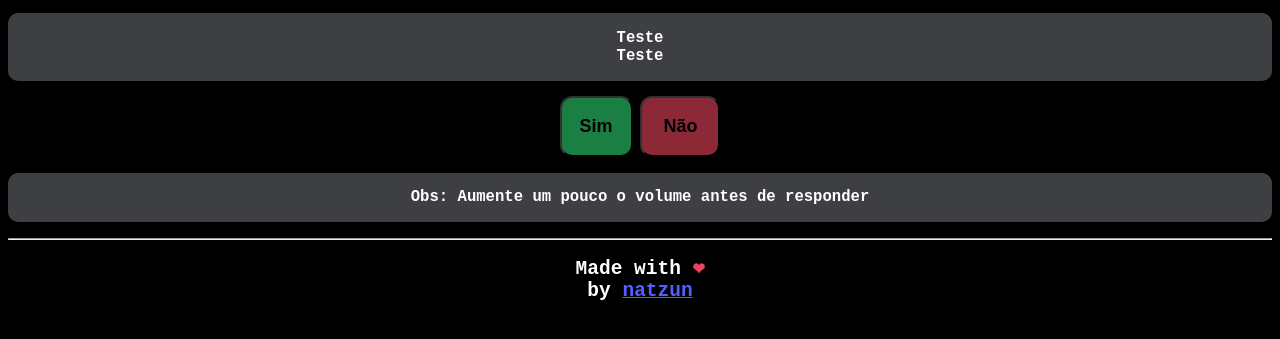
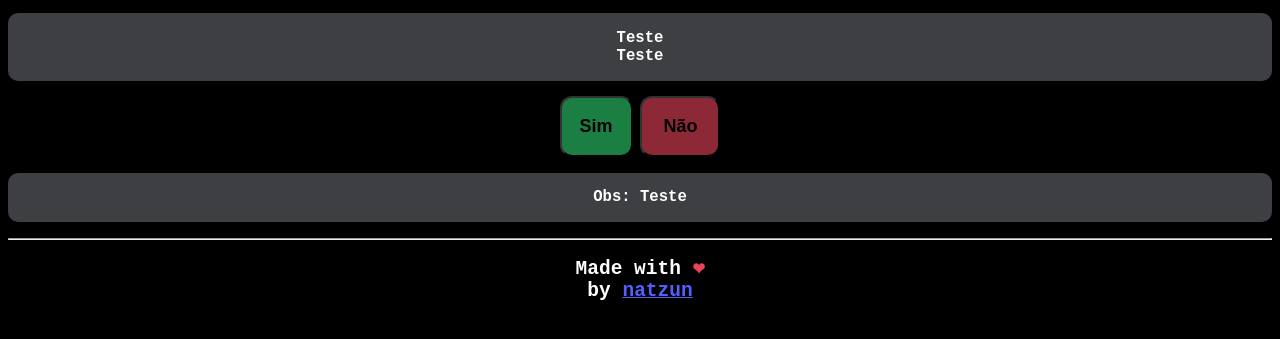
Before and after one commit to Natzun/proposal, a plain HTML site: page docs/index.html in a window 1280 px wide. Shown: the part 69-408 px from the top of the page. Drawn offline with Linux system fonts and the light colour scheme.

Commit message:
Update index.html

```diff
--- a/docs/index.html
+++ b/docs/index.html
@@ -29,7 +29,7 @@
   </div>
 
   <p class="proposal-text">
-    Obs: Aumente um pouco o volume antes de responder
+    Obs: Teste
   </p>
 
   <hr>
```
